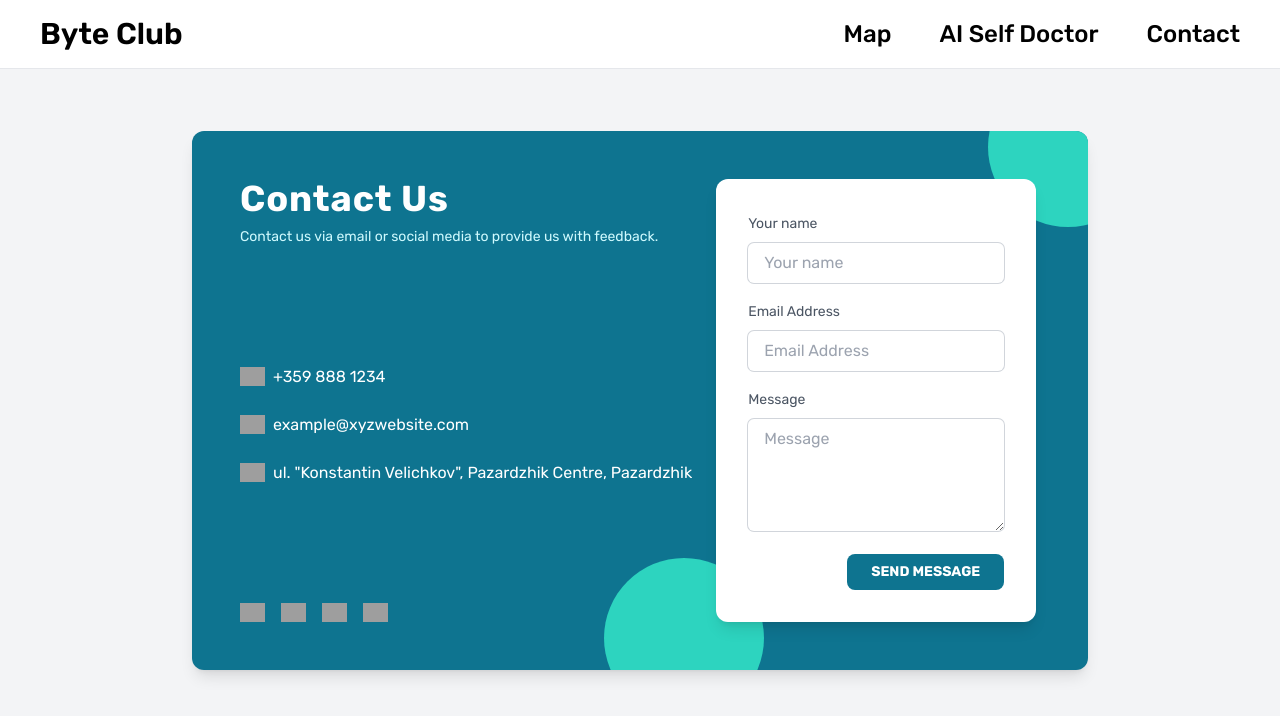
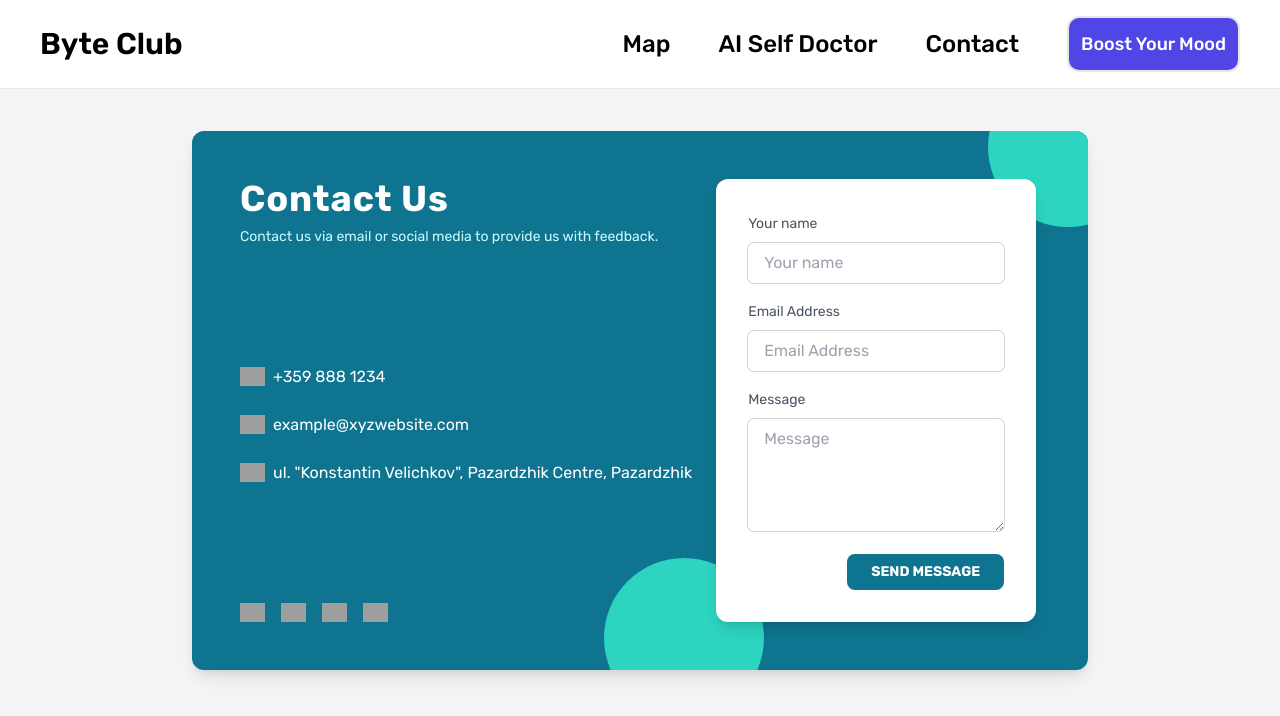
Before and after one commit to Code-Of-The-Future-Hackathon/code-of-the-future-2023-byte-club, a React (Vite) app in the folder client/: page /contact in a window 1280 px wide. Shown: the top 716 px of the page. Built offline with nearby package versions, Linux system fonts and the light colour scheme; grey boxes are pictures that could not be loaded; the HTML template or start-up script is replaced by a standard one.

Commit message:
Create Boost Your Mood Component and edit navbar

```diff
--- a/client/src/App.jsx
+++ b/client/src/App.jsx
@@ -1,6 +1,6 @@
 import './App.css'
 
-import { Home, Map, Doctor, MentalHealth, FAQ, Contact} from "./components";
+import { Home, Map, Doctor, MentalHealth, FAQ, Contact, MoodBoost } from "./components";
 import { BrowserRouter as Router, Route, Routes } from 'react-router-dom';
 
 function App() {
@@ -14,6 +14,7 @@ function App() {
           <Route exact path="/mental-health" element={<MentalHealth/>} />
           <Route exact path="/contact" element={<Contact/>} />
           <Route exact path="/faq" element={<FAQ/>} />
+          <Route exact path="/mood-boost" element={<MoodBoost/>} />
         </Routes>
       </>
     </Router>
--- /dev/null
+++ b/client/src/components/MoodBoost.jsx
@@ -0,0 +1,9 @@
+import Navbar from "./Navbar";
+
+const MoodBoost = () => {
+    return (
+        <Navbar />
+    )
+}
+
+export default MoodBoost;
--- a/client/src/components/Navbar.jsx
+++ b/client/src/components/Navbar.jsx
@@ -22,12 +22,15 @@ const Navbar = () => {
                         <a href="/" className='text-3xl font-semibold flex items-center space-x-3 text-primary'><span>Byte Club</span></a>
                     </div>
 
-                    <div className='hidden md:flex space-x-12 items-center'> {/* Hide this on small screens */}
+                    <div className='hidden md:flex space-x-12 items-center'>
                         {
                             navItems.map(({ link, path }) => (
                                 <a key={link} href={path} className='block hover:text-gray-300 text-2xl'>{link}</a>
                             ))
                         }
+                        <button className='border-2 bg-indigo-600 rounded-xl p-3 text-white hover:bg-indigo-900'>
+                            Boost Your Mood
+                        </button>
                     </div>
 
                     <div className='md:hidden'>
--- a/client/src/components/index.js
+++ b/client/src/components/index.js
@@ -8,6 +8,7 @@ import FAQ from "./FAQ";
 import OurGoal from "./OurGoal";
 import Statistics from "./Statistics";
 import Information from "./Information";
+import MoodBoost from "./MoodBoost";
 
 
 export {
@@ -20,5 +21,6 @@ export {
     FAQ,
     OurGoal,
     Statistics,
-    Information
+    Information,
+    MoodBoost
 };
```
